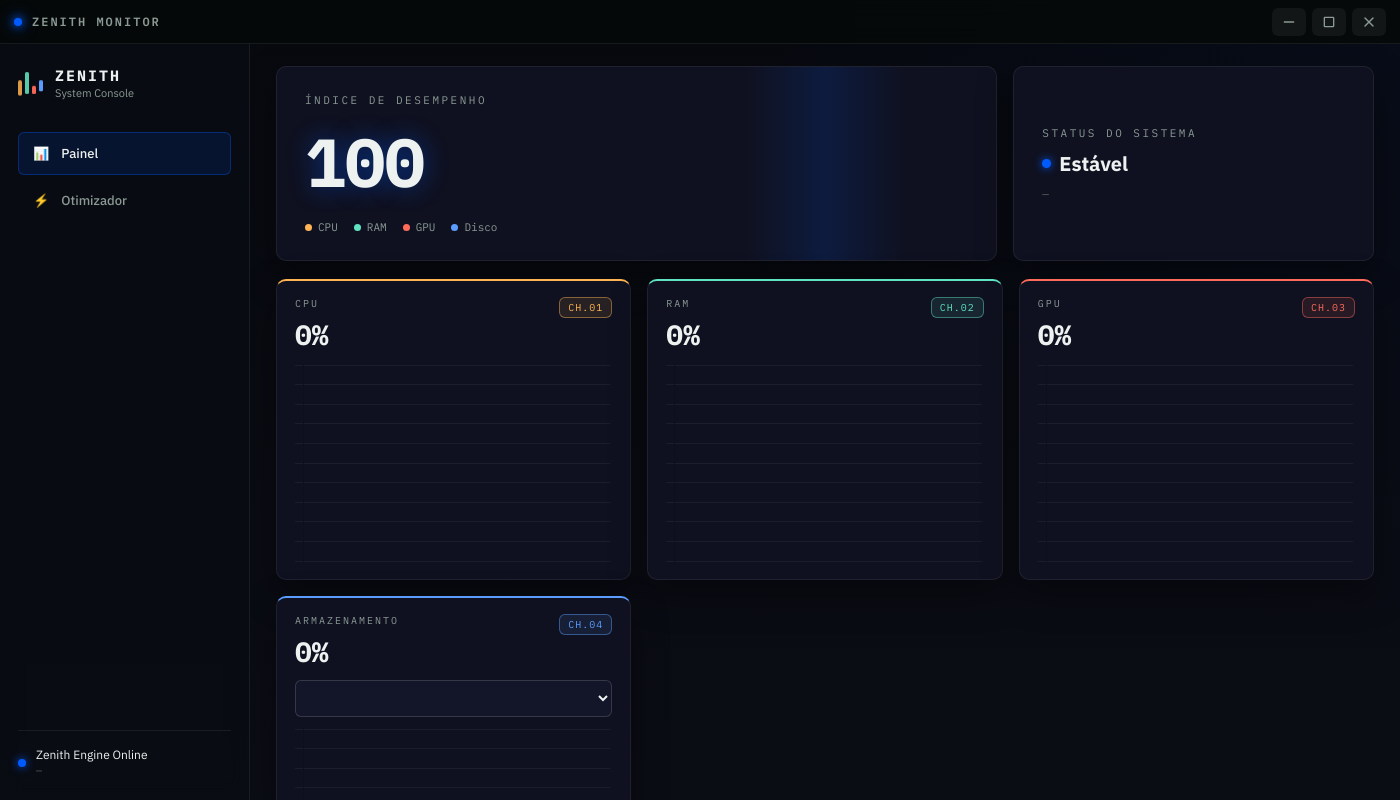
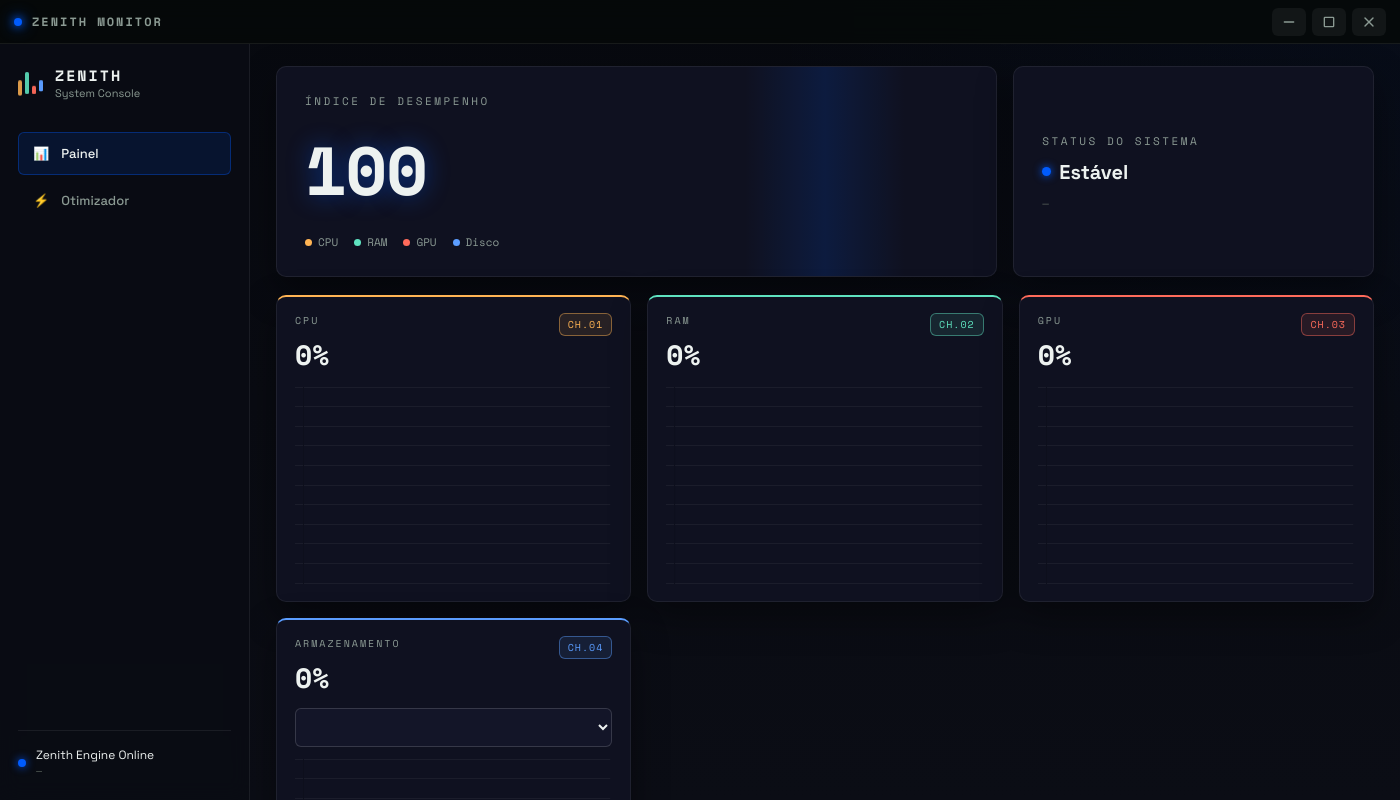
Before and after one commit to Zenith-Monitor/app, an Electron app: page src/views/index.html in a window 1400 px wide. Drawn offline with nearby package versions, Linux system fonts and the light colour scheme; no server answers.

Commit message:
Troca fontes para Space Grotesk + Space Mono, ajusta cores para identidade azul

```diff
--- a/src/styles/dashboard.css
+++ b/src/styles/dashboard.css
@@ -3,7 +3,43 @@
    CONSOLE DE TELEMETRIA — 4 CANAIS
    ========================================================= */
 
-@import url("https://fonts.googleapis.com/css2?family=IBM+Plex+Mono:wght@400;500;600;700&family=IBM+Plex+Sans:wght@400;500;600;700&display=swap");
+/* Fontes locais — não dependem de internet nem de CSP do Electron */
+@font-face {
+    font-family: "Space Grotesk";
+    src: url("../assets/fonts/SpaceGrotesk-Regular.ttf") format("truetype");
+    font-weight: 400;
+    font-display: swap;
+}
+@font-face {
+    font-family: "Space Grotesk";
+    src: url("../assets/fonts/SpaceGrotesk-Medium.ttf") format("truetype");
+    font-weight: 500;
+    font-display: swap;
+}
+@font-face {
+    font-family: "Space Grotesk";
+    src: url("../assets/fonts/SpaceGrotesk-SemiBold.ttf") format("truetype");
+    font-weight: 600;
+    font-display: swap;
+}
+@font-face {
+    font-family: "Space Grotesk";
+    src: url("../assets/fonts/SpaceGrotesk-Bold.ttf") format("truetype");
+    font-weight: 700;
+    font-display: swap;
+}
+@font-face {
+    font-family: "Space Mono";
+    src: url("../assets/fonts/SpaceMono-Regular.ttf") format("truetype");
+    font-weight: 400;
+    font-display: swap;
+}
+@font-face {
+    font-family: "Space Mono";
+    src: url("../assets/fonts/SpaceMono-Bold.ttf") format("truetype");
+    font-weight: 700;
+    font-display: swap;
+}
 
 :root {
 
@@ -40,8 +76,8 @@
     --faint: #566059;
 
     /* ---- Tipografia ---- */
-    --font-body: "IBM Plex Sans", "Segoe UI", sans-serif;
-    --font-mono: "IBM Plex Mono", "Consolas", monospace;
+    --font-body: "Space Grotesk", "Segoe UI", sans-serif;
+    --font-mono: "Space Mono", "Consolas", monospace;
 
     --radius: 10px;
     --radius-sm: 6px;
```
Also changed, not shown: src/assets/fonts/SpaceGrotesk-Bold.ttf (added), src/assets/fonts/SpaceGrotesk-Medium.ttf (added), src/assets/fonts/SpaceGrotesk-Regular.ttf (added), src/assets/fonts/SpaceGrotesk-SemiBold.ttf (added), src/assets/fonts/SpaceMono-Bold.ttf (added), src/assets/fonts/SpaceMono-Regular.ttf (added).
